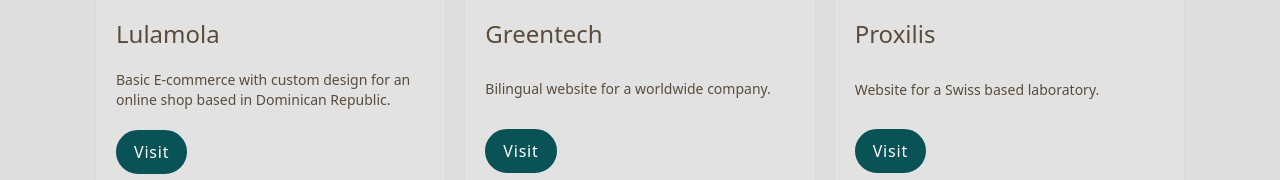
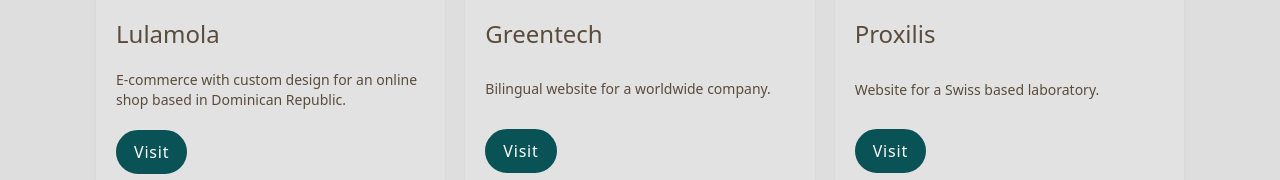
Before and after one commit to jasselmar/jasselmar, a Next.js app: page /websites in a window 1280 px wide. Shown: the part 464-644 px from the top of the page. Built offline with nearby package versions, Linux system fonts and the light colour scheme.

Commit message:
Updated websites

```diff
--- a/pages/index.tsx
+++ b/pages/index.tsx
@@ -193,7 +193,8 @@
                   </h3>
 
                   <p className=" my-6 text-sm text-darkbrown ">
-                    Basic E-commerce with custom design.
+                    E-commerce with custom design for an online shop based in
+                    Dominican Republic.
                   </p>
                 </div>
                 <div className=" ">
@@ -207,22 +208,22 @@
               </a>
               <div className="hidden lg:block "></div>
               <a
-                href="https://cigeh.adoarh.org/"
+                href="https://ev-greentech.com/"
                 target="_blank"
                 className="mt-5 flex space-y-5 rounded-md bg-whiteb p-4 drop-shadow-sm transition-all duration-300 hover:drop-shadow-2xl"
               >
                 <div className=" flex w-3/4 flex-col justify-center  ">
                   <h3 className="text-2xl font-medium text-darkbrown ">
-                    Cigeh
+                    Greentech
                   </h3>
 
                   <p className=" my-6 text-sm text-darkbrown ">
-                    Landing page for an event.
+                    Bilingual website for a worldwide company.
                   </p>
                 </div>
                 <div className=" ">
                   <Image
-                    src="/images/website-cigeh.jpg"
+                    src="/images/website-greentech.jpg"
                     width={150}
                     height={113}
                     className=" rounded-lg "
--- a/pages/websites.js
+++ b/pages/websites.js
@@ -22,7 +22,7 @@
             image="/images/website-lulamola.png"
             url="https://www.lulamola.com"
             name="Lulamola"
-            description="Basic E-commerce with custom design for an online shop based in Dominican Republic."
+            description="E-commerce with custom design for an online shop based in Dominican Republic."
           />
           <WebsitesCard
             image="/images/website-greentech.jpg"
```
